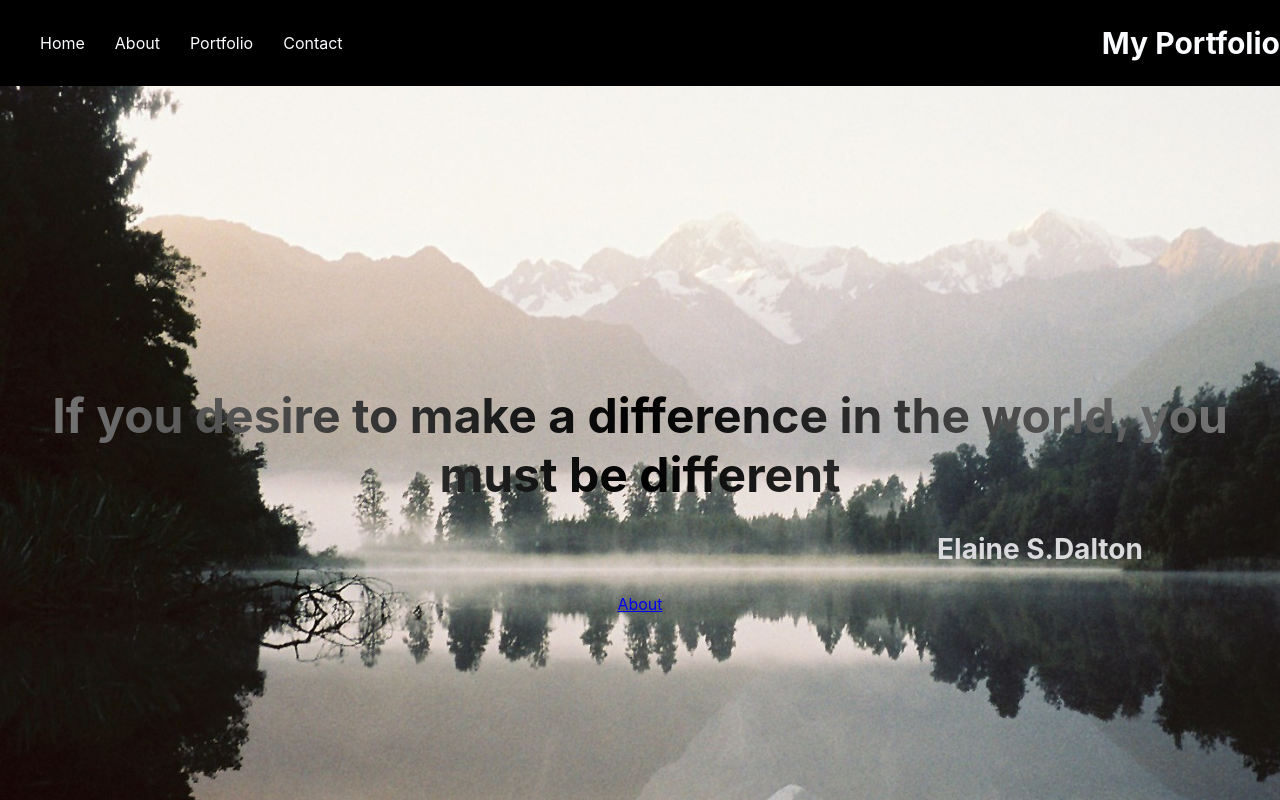
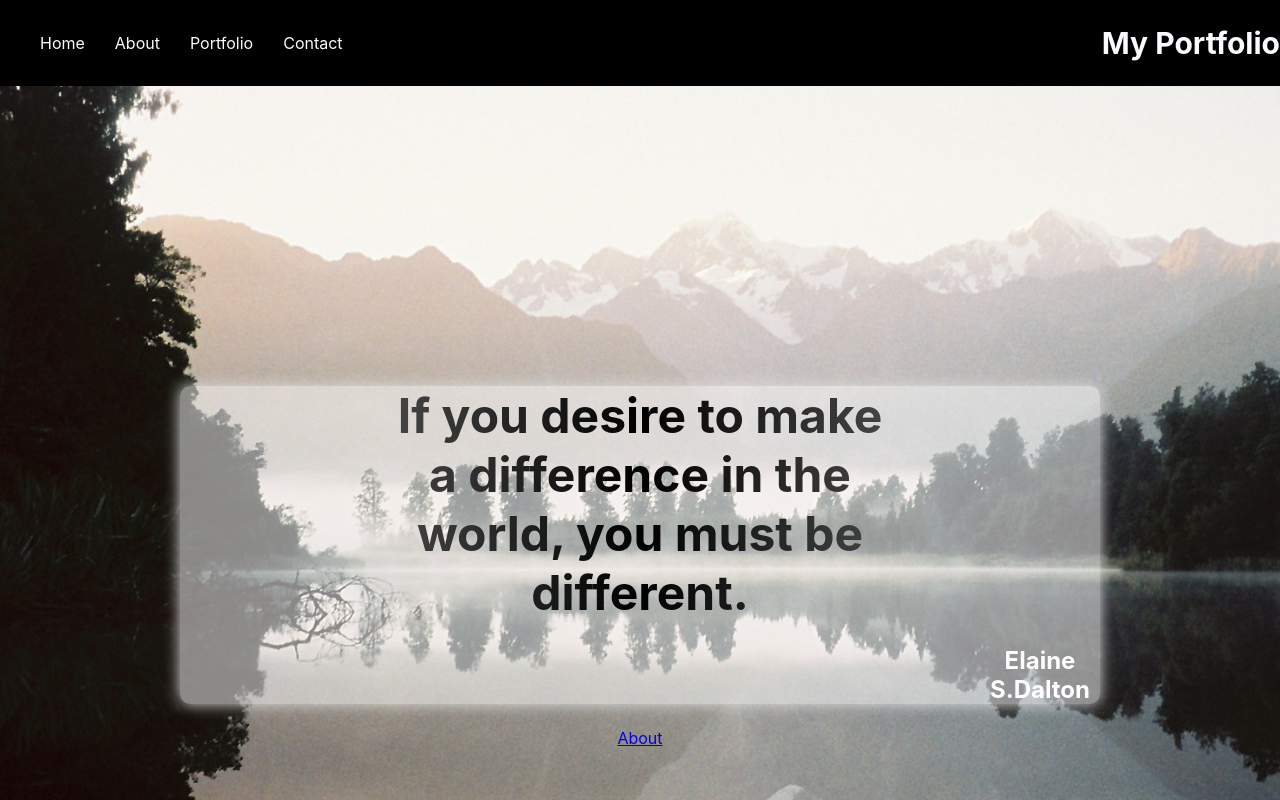
Before and after one commit to AnelVillegas/AnelVillegas.github.io, a React (Create React App) app: page / in a window 1280 px wide. Shown: the top 800 px of the page. Built offline with nearby package versions, Linux system fonts and the light colour scheme.

Commit message:
ajustes de estilo a home

```diff
--- a/src/App.css
+++ b/src/App.css
@@ -34,21 +34,35 @@ nav ul li a {
 
 }
 .home h1{
-  background: -webkit-linear-gradient(left, gray , black, gray);
-   background: -o-linear-gradient(right,gray , black, gray);
-   background: -moz-linear-gradient(right, gray , black, gray);
+   background: -webkit-linear-gradient(left, gray , black, gray);
+   background: -o-linear-gradient(right, gray , black, gray);
+   background: -moz-linear-gradient(right, gray, black, gray);
    background: linear-gradient(to right,gray , black, gray);
-  -webkit-background-clip: text;
+margin: 1rem;
+   color:#505050;
+   -webkit-background-clip: text;
   -webkit-text-fill-color: transparent;
   margin: 0;
   font-size:  3rem;
   text-align: center;
+  padding-right: 200px;
+  padding-left: 200px;
 }
 
 .home p{
-  color:#DADADD;
+  color: white;
   font-weight: 700;
-  font-size: 1.75rem;
+  font-size: 1.5rem;
   padding-left: 800px;
   font-family:
 }
+
+.rectangle {
+
+  background: rgba(255,255,255, 0.5);
+  margin-right: 180px;
+  margin-left: 180px;
+  border-radius: 10px;
+  box-shadow: 0 0 15px #ddd;
+
+}
--- a/src/App.jsx
+++ b/src/App.jsx
@@ -8,7 +8,7 @@ render() {
   return (
    <div>
    <Navigation logoTilte="My Portfolio"/>
-   <Home title="If you desire to make a difference in the world, you must be different" button="About"/>
+   <Home title="If you desire to make a difference in the world, you must be different." button="About"/>
    </div>
   );
 }
--- a/src/components/Home.js
+++ b/src/components/Home.js
@@ -11,8 +11,11 @@ render() {
 
     return (
         <div className="home"style= {myStyles}>
+          <div className ="rectangle">
             <h1>{this.props.title}</h1>
             <p>Elaine S.Dalton</p>
+          </div>
+
             <a href="#button">{this.props.button}</a>
         </div>
 
```
